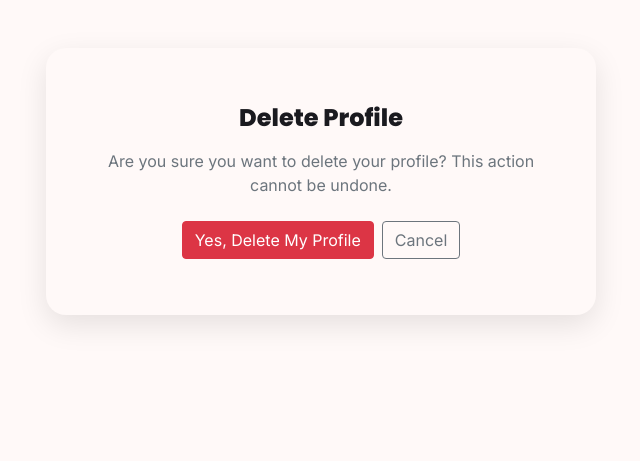
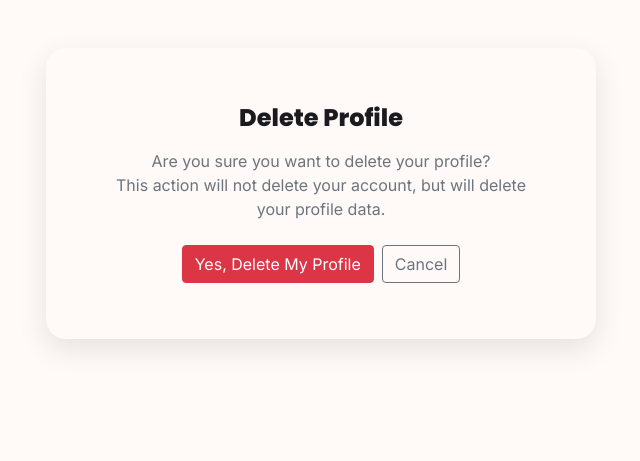
Before and after one commit to Scaphix/match_up, a Django app: template dating/templates/dating/profile_delete.html in a window 1280 px wide. Shown: the part 113-574 px from the top of the page, without its empty margins (319-959 px from the left). Run offline with Django 4.2, Linux system fonts and the light colour scheme; the template is opened without the code that fills it, so the values that code supplies are empty; some libraries are stand-ins or nearby versions.

Commit message:
Update information about profile deletion

```diff
--- a/dating/templates/dating/profile_delete.html
+++ b/dating/templates/dating/profile_delete.html
@@ -7,7 +7,7 @@
         <div class="card-body p-4">
           <h1 class="h4 mb-3 text-center">Delete Profile</h1>
           <p class="text-muted mb-4 text-center">
-            Are you sure you want to delete your profile? This action cannot be undone.
+            Are you sure you want to delete your profile?<br>This action will not delete your account, but will delete your profile data.
           </p>
           <form method="post" class="needs-validation" novalidate>
             {% csrf_token %}
```
